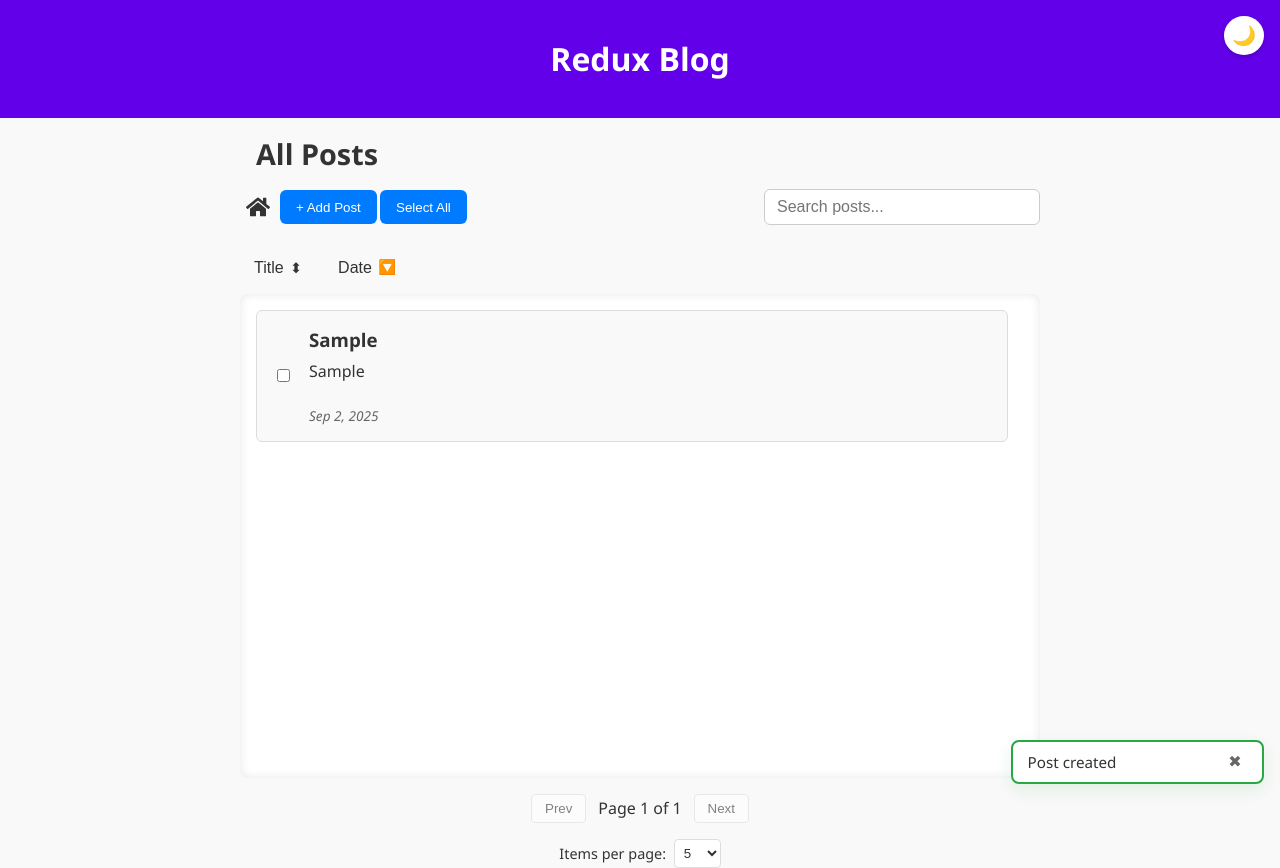
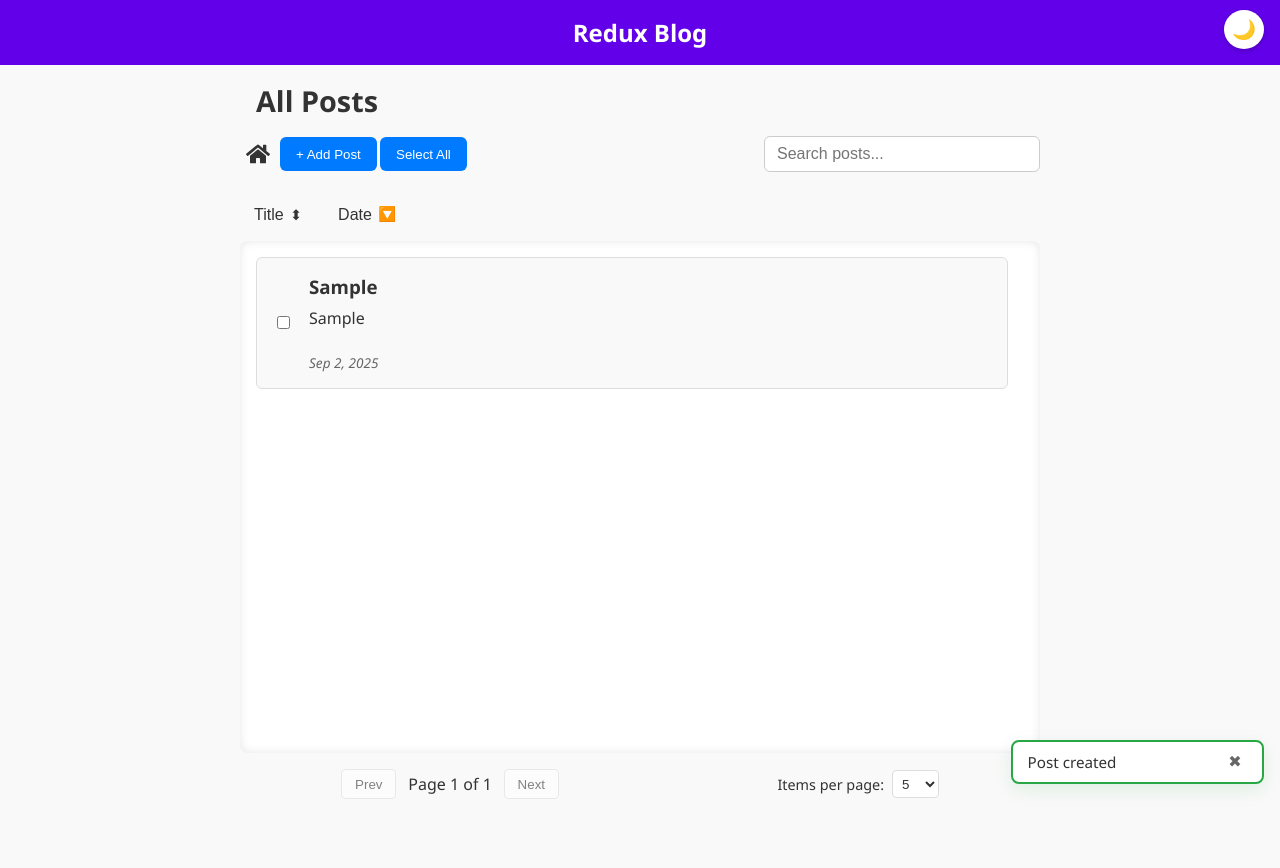
Before and after one commit to Jaiendiran/PP_9.-Social-Feed, a React (Vite) app: page /add in a window 1280 px wide. Both pictures are taken after typing "Sample", "Sample" into the empty fields and a click on the button "Save". After the commit the page ends 815 px from the top, so only its background shows below. Built offline with nearby package versions, Linux system fonts and the light colour scheme.

Commit message:
No big changes.

```diff
--- a/src/App.module.css
+++ b/src/App.module.css
@@ -12,6 +12,11 @@ header {
   text-align: center;
 }
 
+header h1 {
+  margin: 0;
+  font-size: 1.5rem;
+}
+
 /* Mobile CSS */
 @media (max-width: 600px) {
   header {
--- a/src/features/posts/PostsControls.module.css
+++ b/src/features/posts/PostsControls.module.css
@@ -66,10 +66,11 @@
 
 .pagination {
   display: flex;
-  flex-direction: column;
-  align-items: center;
+  flex-direction: row;
+  justify-content: space-around;
   gap: 1rem;
   font-size: 1rem;
+  margin: 0 0 1rem;
 }
 
 .paginationControls {
--- a/src/features/theme/ThemeProvider.module.css
+++ b/src/features/theme/ThemeProvider.module.css
@@ -3,8 +3,8 @@
 }
 
 .themeToggle {
-  position: fixed;
-  top: 1rem;
+  position: absolute;
+  top: 0.65rem;
   right: 1rem;
   padding: 0.5rem;
   border-radius: 50%;
```
